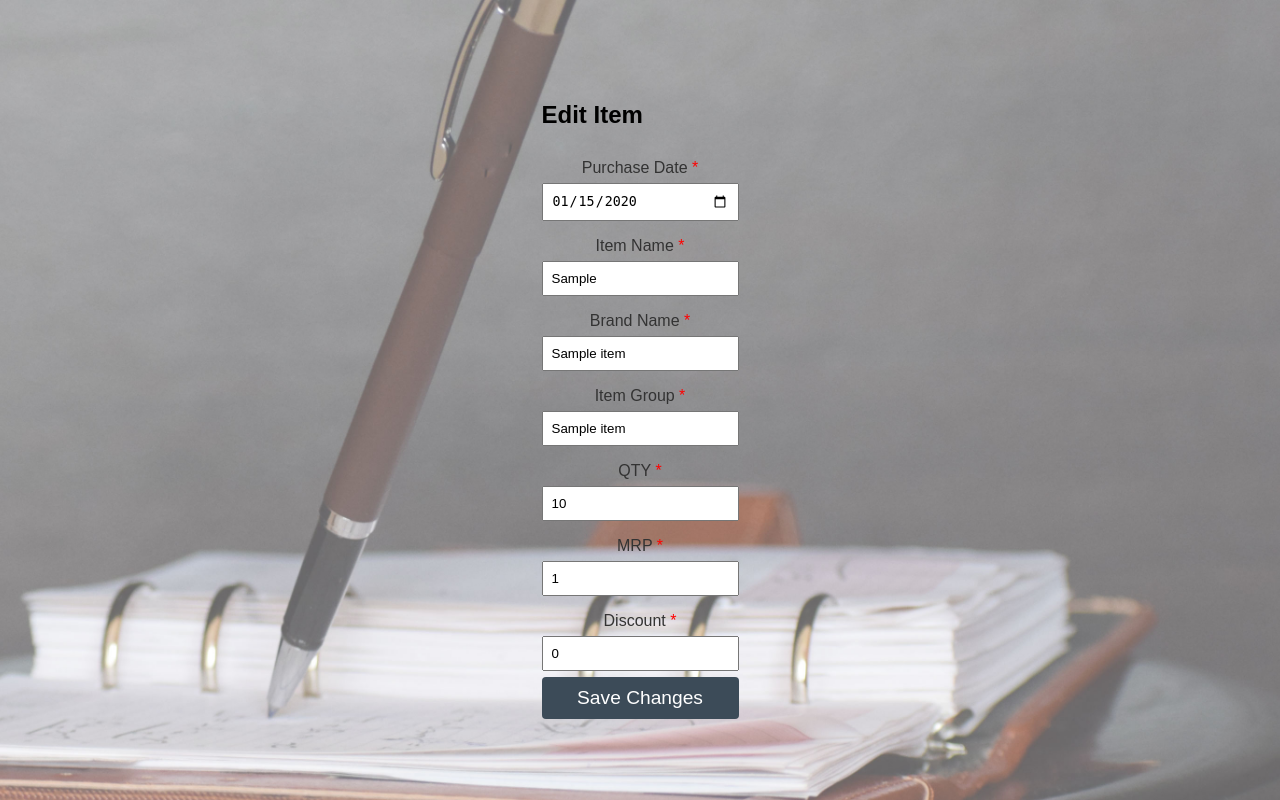
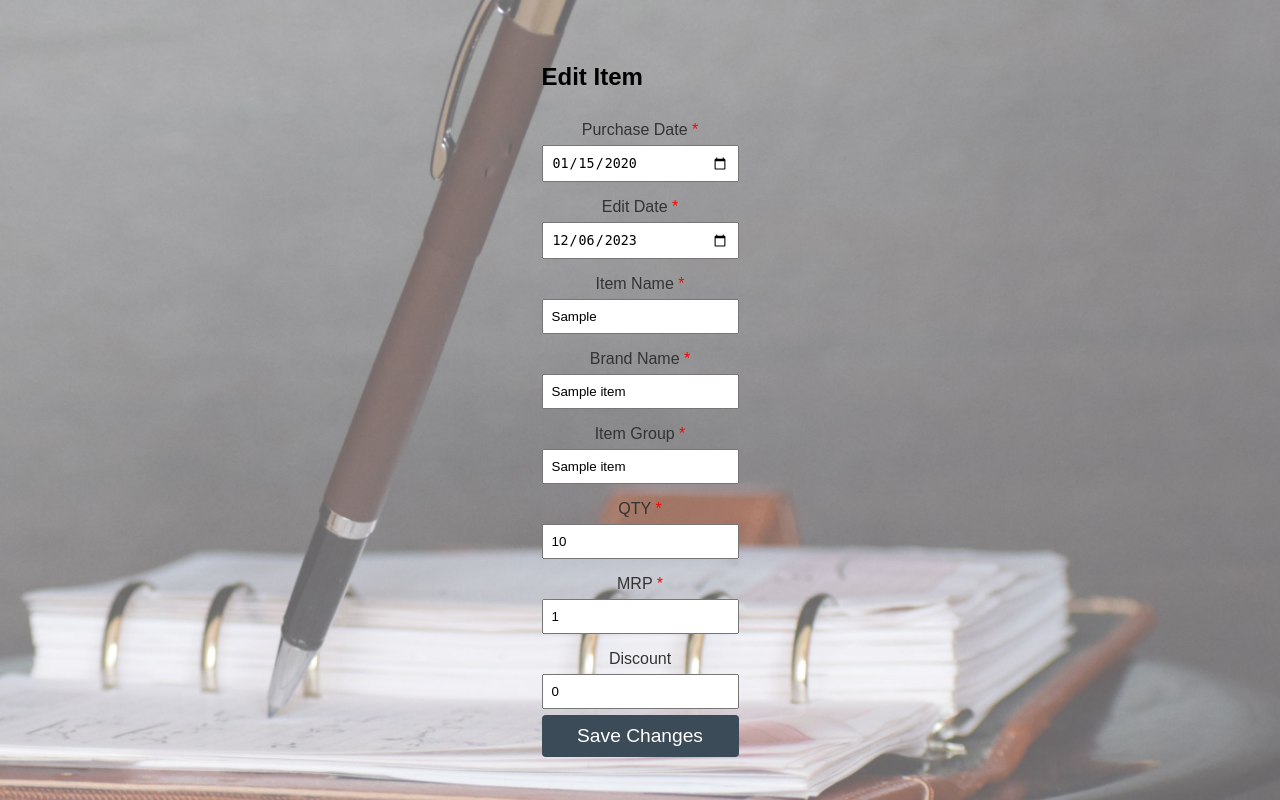
Before and after one commit to aditya2296/OMS, a Flask app: page /edit_item/1 in a window 1280 px wide. Run offline with Flask 3, Linux system fonts and the light colour scheme; tables that the repository leaves empty hold one stand-in row (values such as "Sample post").

Commit message:
^Add Edit Item Date

```diff
--- a/app.py
+++ b/app.py
@@ -7,6 +7,8 @@ app = Flask(__name__, template_folder="templates")
 app.config['SQLALCHEMY_DATABASE_URI'] = 'sqlite:///customer.db'
 app.config['SQLALCHEMY_DATABASE_URI'] = 'sqlite:///item.db'
 app.config['SQLALCHEMY_TRACK_MODIFICATIONS'] = False
+app.config['SQLALCHEMY_DATABASE_URI'] = 'sqlite:///customer.db'
+app.config['SQLALCHEMY_BINDS'] = { 'database1': 'sqlite:///item.db', }
 app.secret_key = generate_secret_key()
 valid_credentials = {'pmadmin': 'pass123'}
 test_credentials = {'pmtest': 'pass123'}
@@ -63,7 +65,7 @@ def save_new_item():
     newItemPrice = request.form.get('newItemPrice')
     newItemDiscount = request.form.get('newItemDiscount')
 
-    new_item = Item(id=generate_item_id(), purchase_date = newItemDate, item_name = newItemName, item_company = newItemCompany, brand_name = newItemBrandName, quantity = newItemQuantity, mrp = newItemPrice, discount = newItemDiscount)
+    new_item = Item(id=generate_item_id(), modified_date = newItemDate , purchase_date = newItemDate, item_name = newItemName, item_company = newItemCompany, brand_name = newItemBrandName, quantity = newItemQuantity, mrp = newItemPrice, discount = newItemDiscount)
     db.session.add(new_item)
     db.session.commit()
 
@@ -88,6 +90,7 @@ def insert_from_excel():
         for index, row in df.iterrows():
             new_item = Item(
                 id = generate_item_id(),
+                modified_date = row['Purchase Date'],
                 purchase_date = row['Purchase Date'],
                 item_name = row['Item Name'],
                 item_company = row['Item Group'],
@@ -194,6 +197,7 @@ def edit_item(item_id):
     original_id = item_id
     if request.method == 'POST':
         item.purchase_date = request.form.get('newItemDate')
+        item.modified_date = request.form.get('editItemDate')
         item.item_name = request.form.get('newItemName')
         item.item_company = request.form.get('newItemCompany')
         item.brand_name = request.form.get('brandName')
--- a/models.py
+++ b/models.py
@@ -16,8 +16,10 @@ class Customer(db.Model):
         return f"<Customer {self.id}: {self.name}>"
 
 class Item(db.Model):
+    __bind_key__ = 'database1'
     id = db.Column(db.String(20), primary_key=True)
     purchase_date = db.Column(db.String(255))
+    modified_date = db.Column(db.String(255))
     item_name = db.Column(db.String(255))
     item_company = db.Column(db.String(255))
     brand_name = db.Column(db.String(255))
--- a/templates/edit_item.html
+++ b/templates/edit_item.html
@@ -12,6 +12,8 @@
         <form method="post" action="{{ url_for('edit_item', item_id=item.id) }}">
                 <label for="newItemDate" class="required">Purchase Date</label>
                 <input type="date" id="newItemDate" value="{{item.purchase_date}}" name="newItemDate" required>
+                <label for="editItemDate" class="required">Edit Date</label>
+                <input type="date" id="editItemDate" name="editItemDate" required>
                 <label for="newItemName" class="required">Item Name</label>
                 <input type="text" id="newItemCompany" value="{{item.item_company}}" name="newItemCompany" required>
                 <label for="brandName" class="required">Brand Name</label>
@@ -22,10 +24,23 @@
                 <input type="number" id="newItemQuantity" value="{{item.quantity}}" name="newItemQuantity" required>
                 <label for="newItemPrice" class="required">MRP</label>
                 <input type="number" id="newItemPrice" value="{{item.mrp}}" name="newItemPrice" required>
-                <label for="newItemDiscount" class="required">Discount</label>
+                <label for="newItemDiscount">Discount</label>
                 <input type="number" id="newItemDiscount" value="{{item.discount}}" name="newItemDiscount" required>
             <button type="submit">Save Changes</button>
         </form>
     </div>
+    <script>
+        function setTodaysDate() {
+            var today = new Date();
+            var dd = String(today.getDate()).padStart(2, '0');
+            var mm = String(today.getMonth() + 1).padStart(2, '0');
+            var yyyy = today.getFullYear();
+
+            today = yyyy + '-' + mm + '-' + dd;
+
+            document.getElementById('editItemDate').value = today;
+        }
+        window.onload = setTodaysDate;
+    </script>
 </body>
 </html>
--- a/templates/item_details.html
+++ b/templates/item_details.html
@@ -81,6 +81,7 @@
                 <tr>
                     <th>ID</th>
                     <th>Purchase Date</th>
+                    <th>Modified Date</th>
                     <th>Item Name</th>
                     <th>Brand Name</th>
                     <th>Item Group</th>
@@ -95,6 +96,7 @@
                 <tr>
                     <td>{{ item.id }}</td>
                     <td class="purchase-date">{{ item.purchase_date }}</td>
+                    <td class="purchase-date">{{ item.modified_date }}</td>
                     <td>{{ item.item_name }}</td>
                     <td>{{ item.brand_name }}</td>
                     <td>{{ item.item_company }}</td>
```
Also changed, not shown: instance/item.db.
